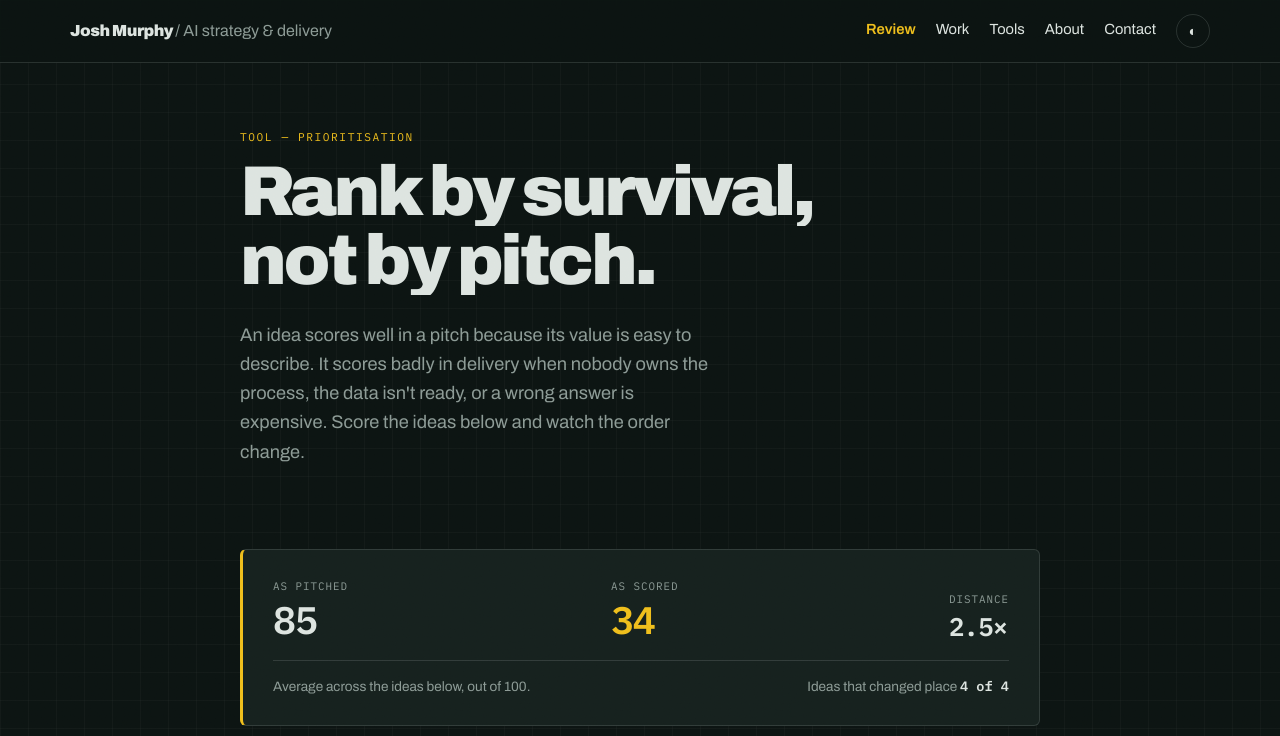
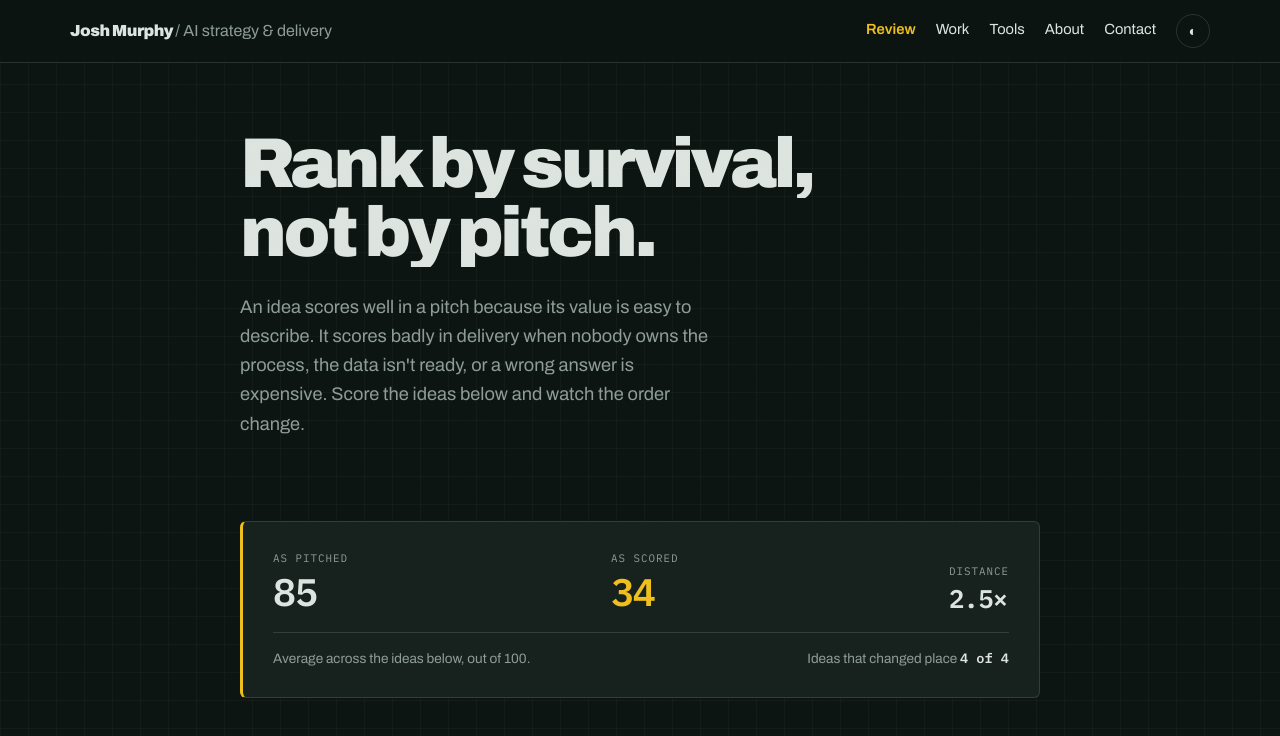
Before and after one commit to Jmobkey/jmobkey.github.io, a plain HTML site: page score/index.html in a window 1280 px wide. Shown: the top 736 px of the page. Drawn offline with Linux system fonts and the light colour scheme.

Commit message:
Remove section labels

```diff
--- a/score/index.html
+++ b/score/index.html
@@ -48,7 +48,6 @@
 <main id="main" class="wrap narrow">
 
   <section class="plain">
-    <p class="eyebrow">TOOL — PRIORITISATION</p>
     <h1><span class="ln"><span style="--d:.1s">Rank by survival,</span></span><span class="ln"><span style="--d:.22s">not by pitch.</span></span></h1>
     <p class="lede rise" style="--d:.4s">An idea scores well in a pitch because its value is easy to describe. It scores badly in delivery when nobody owns the process, the data isn't ready, or a wrong answer is expensive. Score the ideas below and watch the order change.</p>
   </section>
```
